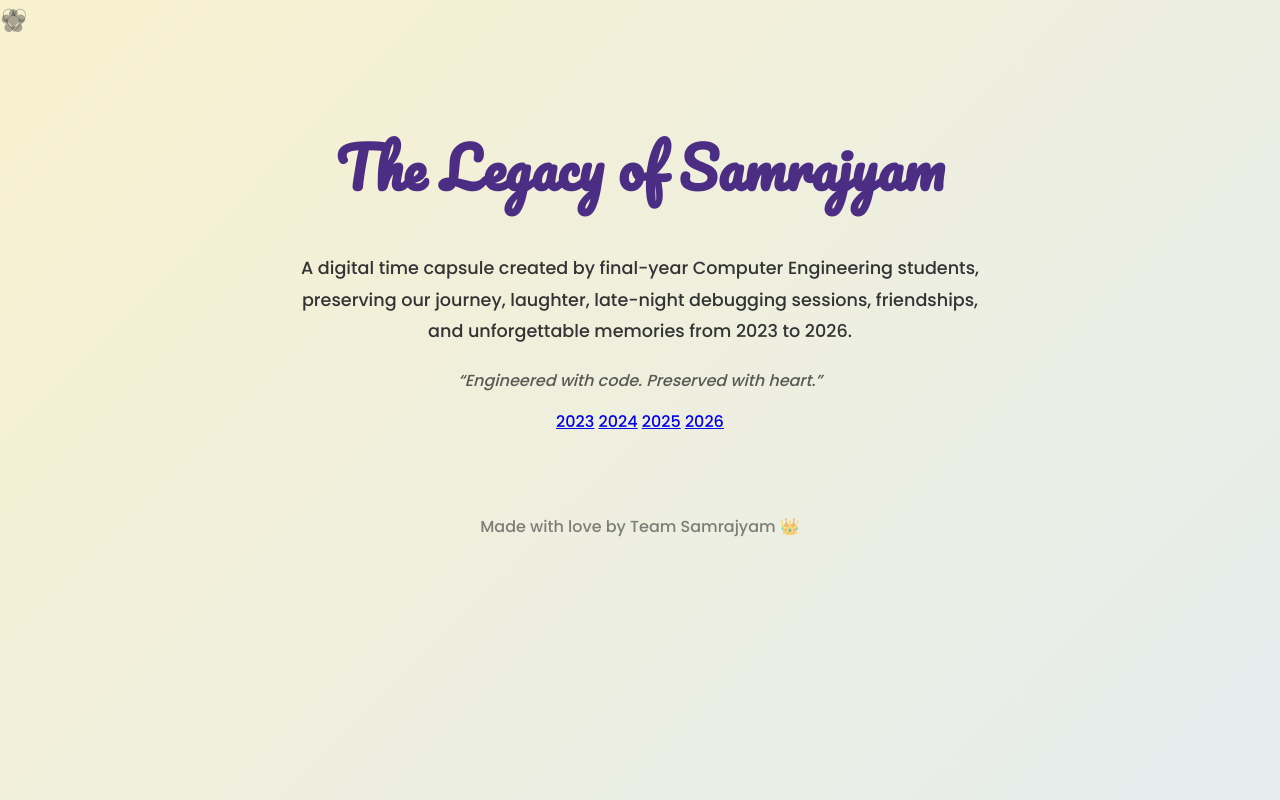
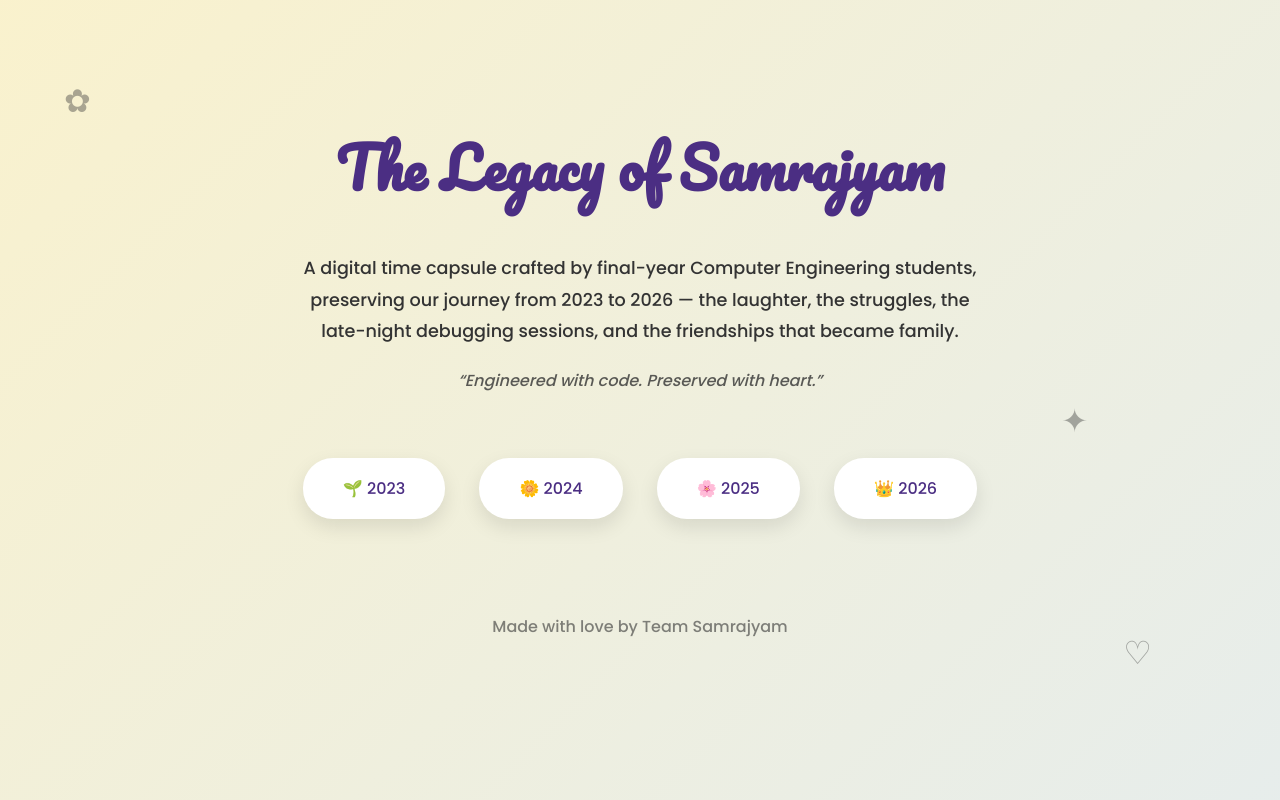
Before and after one commit to kptciedc-gif/TheLegacyOfSamrajyam, a plain HTML site: page index.html in a window 1280 px wide. Drawn offline with Linux system fonts and the light colour scheme.

Commit message:
Update index.html

```diff
--- a/index.html
+++ b/index.html
@@ -7,31 +7,33 @@
 </head>
 <body>
 
-<div class="doodle doodle1">✦</div>
-<div class="doodle doodle2">✿</div>
-<div class="doodle doodle3">♡</div>
+<div class="doodle d1">✿</div>
+<div class="doodle d2">♡</div>
+<div class="doodle d3">✦</div>
 
 <div class="container">
+
   <h1>The Legacy of Samrajyam</h1>
 
   <p class="description">
-    A digital time capsule created by final-year Computer Engineering students,
-    preserving our journey, laughter, late-night debugging sessions,
-    friendships, and unforgettable memories from 2023 to 2026.
+    A digital time capsule crafted by final-year Computer Engineering students,
+    preserving our journey from 2023 to 2026 — the laughter, the struggles,
+    the late-night debugging sessions, and the friendships that became family.
   </p>
 
   <p class="motto">“Engineered with code. Preserved with heart.”</p>
 
-  <div class="years">
-    <a href="2023/">2023</a>
-    <a href="2024/">2024</a>
-    <a href="2025/">2025</a>
-    <a href="2026/">2026</a>
+  <div class="year-buttons">
+    <a href="2023/">🌱 2023</a>
+    <a href="2024/">🌼 2024</a>
+    <a href="2025/">🌸 2025</a>
+    <a href="2026/">👑 2026</a>
   </div>
 
   <footer>
-    Made with love by Team Samrajyam 👑
+    Made with love by Team Samrajyam
   </footer>
+
 </div>
 
 </body>
```
